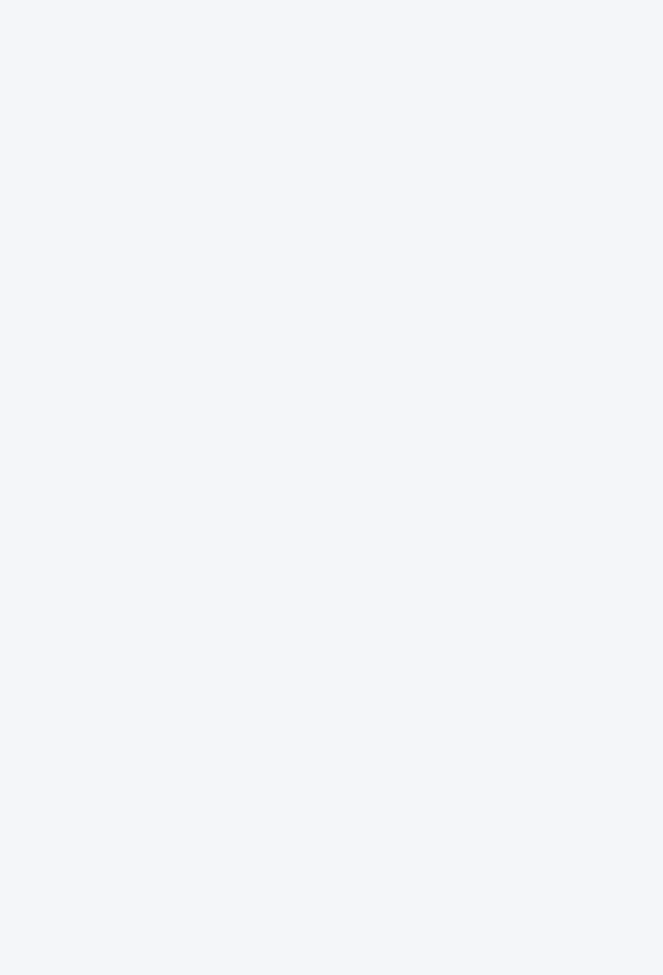
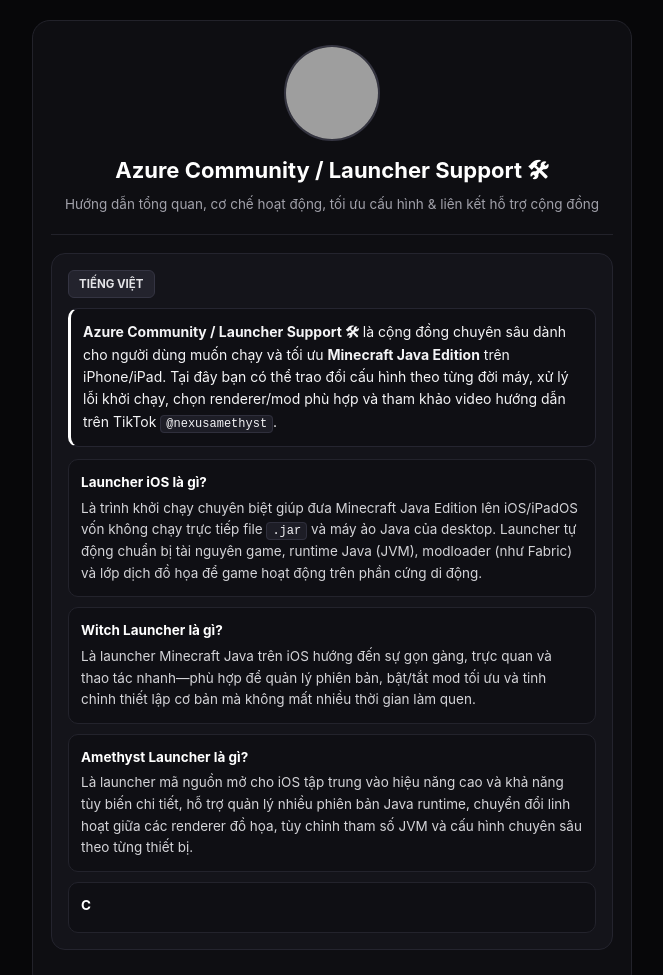
Before and after one commit to qldz209-Nexus/Azure-Community, a plain HTML site: page index.html in a window 1280 px wide. Shown: the top 975 px of the page, without its empty margins (308-971 px from the left). Before the commit the page ends 800 px from the top, so only its background shows below. Drawn offline with Linux system fonts and the light colour scheme; grey boxes are pictures that could not be loaded.

Commit message:
Update index.html

```diff
--- a/index.html
+++ b/index.html
@@ -11,19 +11,25 @@
       padding: 0;
     }
 
+    html,
     body {
-      background-color: #f4f6f9;
-      color: #111827;
+      width: 100%;
+      min-height: 100%;
+      background-color: #070709;
+      color: #f4f4f6;
       font-family: -apple-system, BlinkMacSystemFont, "Segoe UI", Roboto, sans-serif;
+      line-height: 1.6;
+    }
+
+    body {
       padding: 20px 14px 36px;
-      line-height: 1.6;
     }
 
     .box {
       max-width: 600px;
       margin: 0 auto;
-      background-color: #ffffff;
-      border: 1px solid #e5e7eb;
+      background-color: #0e0e12;
+      border: 1px solid #22222a;
       border-radius: 18px;
       padding: 24px 18px;
     }
@@ -32,7 +38,7 @@
       text-align: center;
       padding-bottom: 18px;
       margin-bottom: 18px;
-      border-bottom: 1px solid #e5e7eb;
+      border-bottom: 1px solid #22222a;
     }
 
     .avatar {
@@ -42,25 +48,25 @@
       object-fit: cover;
       display: block;
       margin: 0 auto 12px;
-      background-color: #e5e7eb;
-      border: 2px solid #d1d5db;
+      background-color: #18181f;
+      border: 2px solid #343440;
     }
 
     h1 {
       font-size: 22px;
       font-weight: 700;
-      color: #111827;
+      color: #ffffff;
     }
 
     .subtitle {
       margin-top: 6px;
       font-size: 13.5px;
-      color: #4b5563;
+      color: #a1a1aa;
     }
 
     .section {
-      background-color: #f9fafb;
-      border: 1px solid #e5e7eb;
+      background-color: #14141a;
+      border: 1px solid #24242e;
       border-radius: 14px;
       padding: 16px;
       margin-bottom: 16px;
@@ -71,8 +77,9 @@
       font-size: 11.5px;
       font-weight: 700;
       text-transform: uppercase;
-      color: #1d4ed8;
-      background-color: #dbeafe;
+      color: #e4e4e7;
+      background-color: #23232d;
+      border: 1px solid #343442;
       padding: 4px 10px;
       border-radius: 6px;
       margin-bottom: 10px;
@@ -80,10 +87,10 @@
 
     .intro {
       font-size: 14px;
-      color: #111827;
-      background-color: #ffffff;
-      border: 1px solid #e5e7eb;
-      border-left: 3px solid #2563eb;
+      color: #f4f4f6;
+      background-color: #0f0f14;
+      border: 1px solid #252530;
+      border-left: 3px solid #ffffff;
       border-radius: 10px;
       padding: 12px;
       margin-bottom: 12px;
@@ -94,13 +101,13 @@
     }
 
     .list li {
-      background-color: #ffffff;
-      border: 1px solid #e5e7eb;
+      background-color: #0f0f14;
+      border: 1px solid #23232c;
       border-radius: 10px;
       padding: 12px;
       margin-bottom: 10px;
       font-size: 13.5px;
-      color: #374151;
+      color: #d4d4d8;
     }
 
     .list li:last-child {
@@ -109,13 +116,14 @@
 
     .list strong {
       display: block;
-      color: #111827;
+      color: #ffffff;
       margin-bottom: 4px;
     }
 
     code {
-      background-color: #f3f4f6;
-      color: #111827;
+      background-color: #1d1d26;
+      color: #f4f4f6;
+      border: 1px solid #2f2f3c;
       padding: 1px 5px;
       border-radius: 4px;
       font-size: 12px;
@@ -124,7 +132,7 @@
     .links {
       margin-top: 20px;
       padding-top: 18px;
-      border-top: 1px solid #e5e7eb;
+      border-top: 1px solid #22222a;
     }
 
     .links-title {
@@ -132,7 +140,7 @@
       font-size: 12px;
       font-weight: 700;
       text-transform: uppercase;
-      color: #6b7280;
+      color: #a1a1aa;
       margin-bottom: 12px;
     }
 
@@ -160,9 +168,9 @@
     }
 
     .btn-tiktok {
-      background-color: #ffffff;
-      color: #111827;
-      border: 2px solid #111827;
+      background-color: #18181f;
+      color: #ffffff;
+      border: 1px solid #52525b;
     }
 
     .icon-svg {
@@ -175,9 +183,40 @@
       margin-top: 14px;
       text-align: center;
       font-size: 12px;
-      color: #6b7280;
+      color: #71717a;
     }
   </style>
 </head>
 <body>
-  <main class
+  <main class="box">
+    <header class="header">
+      <img
+        class="avatar"
+        src="https://cdn.discordapp.com/attachments/1568204986909724805/1573632237797376082/61DD7773-2649-43FE-B36B-A2276C58D790.png?ex=6b02b6ba&is=6b01653a&hm=043d7a8b46fe8c5ef400c234a4b2f04fff33e6867a68e1cbc53bfd89ae3e1f1c&"
+        alt="Azure Community Avatar"
+        onerror="this.onerror=null;this.src='avatar.png';"
+      />
+      <h1>Azure Community / Launcher Support 🛠</h1>
+      <p class="subtitle">Hướng dẫn tổng quan, cơ chế hoạt động, tối ưu cấu hình &amp; liên kết hỗ trợ cộng đồng</p>
+    </header>
+
+    <section class="section">
+      <span class="label">Tiếng Việt</span>
+      <p class="intro">
+        <strong>Azure Community / Launcher Support 🛠</strong> là cộng đồng chuyên sâu dành cho người dùng muốn chạy và tối ưu <strong>Minecraft Java Edition</strong> trên iPhone/iPad. Tại đây bạn có thể trao đổi cấu hình theo từng đời máy, xử lý lỗi khởi chạy, chọn renderer/mod phù hợp và tham khảo video hướng dẫn trên TikTok <code>@nexusamethyst</code>.
+      </p>
+      <ul class="list">
+        <li>
+          <strong>Launcher iOS là gì?</strong>
+          Là trình khởi chạy chuyên biệt giúp đưa Minecraft Java Edition lên iOS/iPadOS vốn không chạy trực tiếp file <code>.jar</code> và máy ảo Java của desktop. Launcher tự động chuẩn bị tài nguyên game, runtime Java (JVM), modloader (như Fabric) và lớp dịch đồ họa để game hoạt động trên phần cứng di động.
+        </li>
+        <li>
+          <strong>Witch Launcher là gì?</strong>
+          Là launcher Minecraft Java trên iOS hướng đến sự gọn gàng, trực quan và thao tác nhanh—phù hợp để quản lý phiên bản, bật/tắt mod tối ưu và tinh chỉnh thiết lập cơ bản mà không mất nhiều thời gian làm quen.
+        </li>
+        <li>
+          <strong>Amethyst Launcher là gì?</strong>
+          Là launcher mã nguồn mở cho iOS tập trung vào hiệu năng cao và khả năng tùy biến chi tiết, hỗ trợ quản lý nhiều phiên bản Java runtime, chuyển đổi linh hoạt giữa các renderer đồ họa, tùy chỉnh tham số JVM và cấu hình chuyên sâu theo từng thiết bị.
+        </li>
+        <li>
+          <strong>C
```
